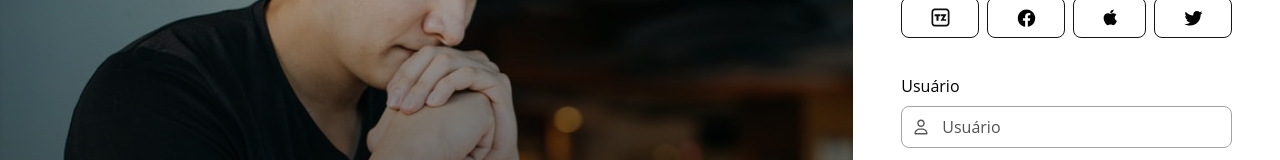
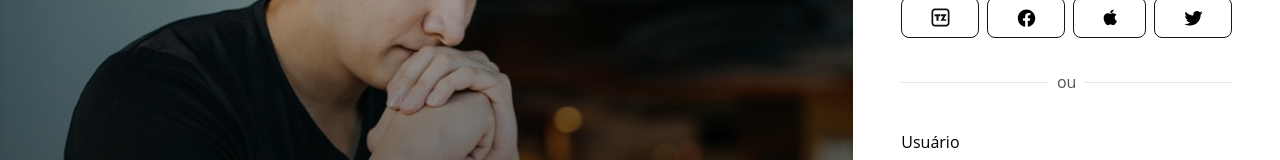
Before and after one commit to aridsonf/login-react, a React (Create React App) app: page / in a window 1280 px wide. Shown: the part 239-399 px from the top of the page. Built offline with nearby package versions, Linux system fonts and the light colour scheme.

Commit message:
:sparkles: feat(login): add divider component

```diff
--- /dev/null
+++ b/src/components/Auth/Divider.tsx
@@ -0,0 +1,11 @@
+export default function Divider() {
+  return (
+    <div className="flex items-center justify-center mt-8">
+      <div className="flex-1 border-t dark:border-neutral-50 opacity-10 border-black"></div>
+      <div className="px-2 dark:text-neutral-400 text-neutral-600">
+        ou
+      </div>
+      <div className="flex-1 border-t dark:border-neutral-50 opacity-10 border-black"></div>
+    </div>
+  );
+}
--- a/src/components/Auth/LoginScreen.tsx
+++ b/src/components/Auth/LoginScreen.tsx
@@ -4,6 +4,7 @@ import WelcomeMessage from './Welcome';
 import LoginForm from './LoginForm';
 import Header from '../Layout/Header';
 import { useSlider } from "../../contexts/Slider/SliderContext";
+import Divider from './Divider';
 
 const LoginScreen: React.FC = () => {
   const { isOpen } = useSlider();
@@ -21,6 +22,7 @@ const LoginScreen: React.FC = () => {
         <Header />
         <WelcomeMessage />
         <SocialButtons />
+        <Divider />
         <LoginForm />
       </div>
     </div>
```
